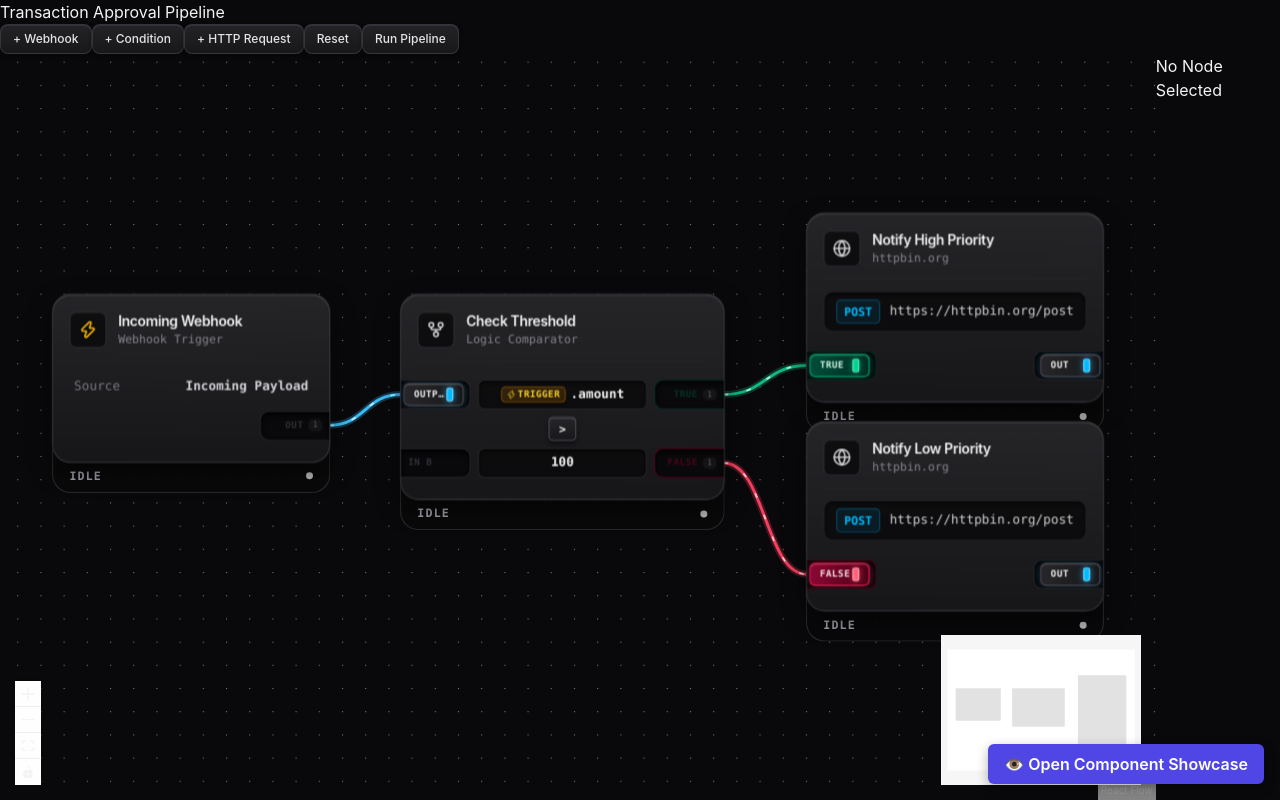
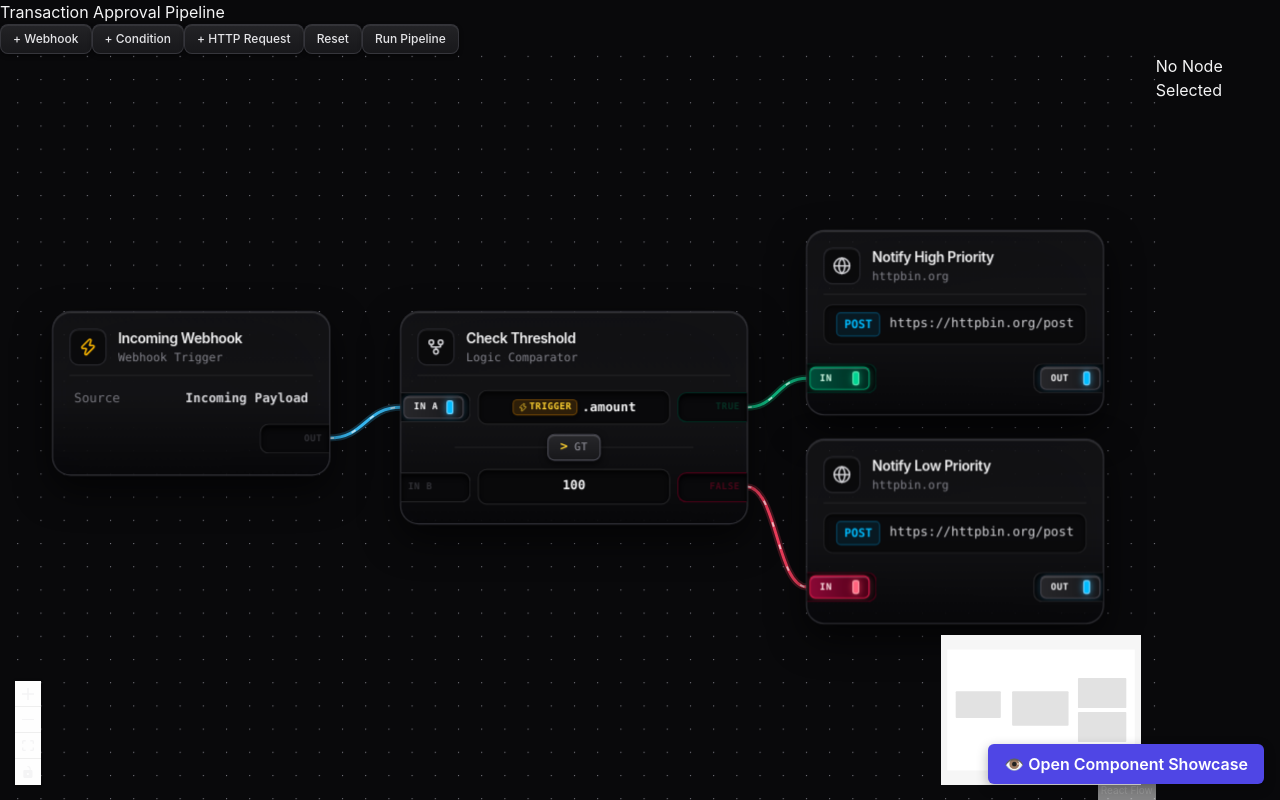
Before and after one commit to Mati-X/Synapse, a React (Vite) app in the folder apps/web/: page / in a window 1280 px wide. Both pictures are taken after a click on the button "🎨 Open Canvas Studio". Built offline with nearby package versions, Linux system fonts and the light colour scheme.

Commit message:
refactor(ui): streamline node ergonomics, port semantics and status indicators

```diff
--- a/apps/web/src/components/atoms/NodePort.tsx
+++ b/apps/web/src/components/atoms/NodePort.tsx
@@ -86,9 +86,7 @@ export const NodePort: React.FC<NodePortProps> = ({
   const activeVariant = !isOutput ? incomingVariant : resolvedVariant;
   const styles = variantStyles[activeVariant];
 
-  const displayLabel = !isOutput && incomingEdge
-    ? incomingEdge.sourceHandle?.toUpperCase() || 'IN'
-    : label || (id === 'true' ? 'TRUE' : id === 'false' ? 'FALSE' : isOutput ? 'OUT' : 'IN');
+  const displayLabel = label || (isOutput ? (id === 'true' ? 'TRUE' : id === 'false' ? 'FALSE' : 'OUT') : 'IN');
 
   return (
     <div
@@ -114,9 +112,9 @@ export const NodePort: React.FC<NodePortProps> = ({
           <span className="text-[8px] font-mono font-bold tracking-wider uppercase">
             {displayLabel}
           </span>
-          {isOutput && connectedEdgesCount > 0 && (
-            <span className="text-[7px] font-mono bg-zinc-800 text-zinc-300 rounded px-1">
-              {connectedEdgesCount}
+          {isOutput && connectedEdgesCount > 1 && (
+            <span className="text-[7px] font-mono bg-zinc-800 text-zinc-300 rounded px-0.5">
+              ×{connectedEdgesCount}
             </span>
           )}
         </div>
--- a/apps/web/src/components/molecules/FormField.tsx
+++ b/apps/web/src/components/molecules/FormField.tsx
@@ -12,10 +12,12 @@ export const FormField: React.FC<FormFieldProps> = ({
   helperText,
 }) => {
   return (
-    <div>
-      <label>{label}</label>
-      {children}
-      {helperText && <span>{helperText}</span>}
+    <div className="flex flex-col gap-1.5 py-1">
+      <div className="flex items-center justify-between">
+        <label className="text-xs font-mono font-medium text-zinc-300">{label}</label>
+      </div>
+      <div>{children}</div>
+      {helperText && <span className="text-[10px] font-mono text-zinc-500">{helperText}</span>}
     </div>
   );
 };
--- a/apps/web/src/components/molecules/NodeCard.tsx
+++ b/apps/web/src/components/molecules/NodeCard.tsx
@@ -4,77 +4,44 @@ import { NodeExecutionStatus } from '../../types/workflow';
 export interface NodeCardProps extends React.HTMLAttributes<HTMLDivElement> {
   selected?: boolean;
   status?: NodeExecutionStatus;
-  footerLabel?: string;
   children: React.ReactNode;
 }
 
-const trayStatusStyles: Record<NodeExecutionStatus, { container: string; text: string }> = {
-  IDLE: {
-    container: 'bg-zinc-950/90 border-zinc-800 shadow-[inset_0_1px_0_rgba(255,255,255,0.04)]',
-    text: 'text-zinc-400',
-  },
-  RUNNING: {
-    container: 'bg-gradient-to-b from-sky-950/90 to-sky-900/90 border-sky-600/60 shadow-[0_4px_16px_rgba(56,189,248,0.25)] animate-pulse',
-    text: 'text-sky-300',
-  },
-  COMPLETED: {
-    container: 'bg-gradient-to-b from-emerald-950/90 to-emerald-900/90 border-emerald-600/60 shadow-[0_4px_16px_rgba(16,185,129,0.2)]',
-    text: 'text-emerald-300',
-  },
-  FAILED: {
-    container: 'bg-gradient-to-b from-rose-950/90 to-rose-900/90 border-rose-600/60 shadow-[0_4px_16px_rgba(244,63,94,0.25)]',
-    text: 'text-rose-300',
-  },
-  SKIPPED: {
-    container: 'bg-zinc-950/60 border-zinc-800/80 opacity-60',
-    text: 'text-zinc-500',
-  },
+const statusChassisStyles: Record<NodeExecutionStatus, string> = {
+  IDLE: 'border-zinc-700/80 hover:border-zinc-500 shadow-[0_8px_24px_rgba(0,0,0,0.65)]',
+  RUNNING: 'border-sky-500/60 shadow-[0_8px_24px_rgba(0,0,0,0.65),0_0_18px_rgba(56,189,248,0.25)]',
+  COMPLETED: 'border-emerald-500/50 shadow-[0_8px_24px_rgba(0,0,0,0.65),0_0_18px_rgba(16,185,129,0.2)]',
+  FAILED: 'border-rose-500/60 shadow-[0_8px_24px_rgba(0,0,0,0.65),0_0_18px_rgba(244,63,94,0.25)]',
+  SKIPPED: 'border-zinc-800/80 opacity-55 shadow-[0_4px_16px_rgba(0,0,0,0.4)]',
 };
 
 export const NodeCard: React.FC<NodeCardProps> = ({
   selected = false,
   status = 'IDLE',
-  footerLabel,
   children,
   className = '',
   onClick,
   ...props
 }) => {
-  const currentTray = trayStatusStyles[status];
-  const displayLabel = footerLabel || status;
+  const chassisStyle = statusChassisStyles[status] || statusChassisStyles.IDLE;
 
   return (
     <div
       data-selected={selected}
       data-status={status}
       onClick={onClick}
-      className={`relative select-none min-w-[240px] transition-all duration-150 ${className}`}
+      className={`
+        relative select-none min-w-[240px] p-3.5 rounded-2xl backdrop-blur-2xl backdrop-saturate-[180%] backdrop-contrast-[110%] cursor-pointer
+        bg-gradient-to-b from-zinc-900/70 via-zinc-900/78 to-zinc-950/85
+        border transition-all duration-200
+        shadow-[inset_0_1px_0_rgba(255,255,255,0.12),0_12px_32px_rgba(0,0,0,0.65)]
+        ${chassisStyle}
+        ${selected ? 'ring-2 ring-indigo-500/80 !border-indigo-400 shadow-[0_0_24px_rgba(99,102,241,0.35)]' : ''}
+        ${className}
+      `}
       {...props}
     >
-      <div
-        className={`
-          relative z-10 p-3.5 rounded-2xl backdrop-blur-md cursor-pointer
-          bg-gradient-to-b from-zinc-800/95 to-zinc-900/95
-          border border-zinc-700/70
-          shadow-[inset_0_1px_0_rgba(255,255,255,0.1),0_8px_20px_rgba(0,0,0,0.5)]
-          transition-all duration-150
-          ${selected ? 'ring-1 ring-inset ring-current/40 shadow-[0_0_20px_rgba(99,102,241,0.25)]' : 'hover:border-zinc-600'}
-        `}
-      >
-        {children}
-      </div>
-
-      <div
-        className={`
-          relative z-0 -mt-3 pt-4 pb-1.5 px-3.5 rounded-b-2xl border-x border-b
-          flex items-center justify-between text-[10px] font-mono font-bold tracking-widest uppercase
-          transition-all duration-200
-          ${currentTray.container}
-        `}
-      >
-        <span className={currentTray.text}>{displayLabel}</span>
-        <span className="w-1.5 h-1.5 rounded-full bg-current opacity-75" />
-      </div>
+      {children}
     </div>
   );
 };
--- a/apps/web/src/components/molecules/NodeHeader.tsx
+++ b/apps/web/src/components/molecules/NodeHeader.tsx
@@ -10,16 +10,40 @@ export interface NodeHeaderProps {
   className?: string;
 }
 
+const statusBadgeStyles: Record<NodeExecutionStatus, { pill: string; dot: string }> = {
+  IDLE: {
+    pill: 'bg-zinc-800/40 text-zinc-400 border-zinc-700/40',
+    dot: 'bg-zinc-500',
+  },
+  RUNNING: {
+    pill: 'bg-sky-500/15 text-sky-400 border-sky-500/30 shadow-[0_0_8px_rgba(56,189,248,0.25)] animate-pulse',
+    dot: 'bg-sky-400 shadow-[0_0_6px_rgba(56,189,248,0.8)]',
+  },
+  COMPLETED: {
+    pill: 'bg-emerald-500/15 text-emerald-400 border-emerald-500/30 shadow-[0_0_8px_rgba(16,185,129,0.2)]',
+    dot: 'bg-emerald-400 shadow-[0_0_6px_rgba(16,185,129,0.8)]',
+  },
+  FAILED: {
+    pill: 'bg-rose-500/15 text-rose-400 border-rose-500/30 shadow-[0_0_8px_rgba(244,63,94,0.25)]',
+    dot: 'bg-rose-400 shadow-[0_0_6px_rgba(244,63,94,0.8)]',
+  },
+  SKIPPED: {
+    pill: 'bg-zinc-800/80 text-zinc-400 border-zinc-700/60',
+    dot: 'bg-zinc-500',
+  },
+};
+
 export const NodeHeader: React.FC<NodeHeaderProps> = ({
   title,
   subtitle,
   icon,
+  status,
   className = '',
 }) => {
   return (
-        <div className={`flex items-center gap-2.5 pb-2.5 mb-2.5 border-b  border-zinc-800/80 select-none ${className}`}>
+    <div className={`flex items-center gap-2.5 pb-2 mb-2 border-b border-zinc-800/80 select-none ${className}`}>
       {icon && (
-                <div className="w-8 h-8 rounded-md bg-zinc-950/80 border border-zinc-700/60 shadow-[inset_0_1px_0_rgba(255,255,255,0.08)] flex items-center justify-center shrink-0 text-zinc-300 [&>svg]:size-4">
+        <div className="w-8 h-8 rounded-lg bg-zinc-950/80 border border-zinc-700/60 shadow-[inset_0_1px_0_rgba(255,255,255,0.08)] flex items-center justify-center shrink-0 text-zinc-300 [&>svg]:size-4">
           {icon}
         </div>
       )}
@@ -34,6 +58,13 @@ export const NodeHeader: React.FC<NodeHeaderProps> = ({
           </span>
         )}
       </div>
+
+      {status && status !== 'IDLE' && (
+        <div className={`flex items-center gap-1.5 px-2 py-0.5 rounded-md text-[8px] font-mono font-bold tracking-wider uppercase shrink-0 border ${statusBadgeStyles[status].pill}`}>
+          <span className={`w-1.5 h-1.5 rounded-full shrink-0 ${statusBadgeStyles[status].dot}`} />
+          <span>{status}</span>
+        </div>
+      )}
     </div>
   );
 };
--- a/apps/web/src/components/organisms/nodes/ConditionNode.tsx
+++ b/apps/web/src/components/organisms/nodes/ConditionNode.tsx
@@ -95,15 +95,16 @@ export const ConditionNode: React.FC<NodeProps<SynapseNode>> = ({ id, data, sele
 
   return (
     <div className="relative">
-      <NodeCard selected={selected} status={data.status} className="w-[280px]">
+      <NodeCard selected={selected} status={data.status} className="w-[300px]">
         <NodeHeader
           title={data.title}
           subtitle="Logic Comparator"
           icon={<GitFork />}
+          status={data.status}
         />
 
         {/* Symmetrical Dual-Story Comparator Deck */}
-        <div className="flex flex-col gap-1.5 pt-0.5">
+        <div className="flex flex-col gap-1 pt-0.5 relative">
           {/* Story A: IN A ── [ Operand A ] ── TRUE */}
           <div className="flex items-center justify-between">
             <NodePort type="target" position={Position.Left} id="input_a" label="IN A" />
@@ -113,9 +114,9 @@ export const ConditionNode: React.FC<NodeProps<SynapseNode>> = ({ id, data, sele
               onClick={() => setActivePicker(activePicker === 'A' ? null : 'A')}
               title="Click to select upstream variable"
               className={`
-                flex-1 mx-1.5 bg-zinc-950/80 hover:bg-zinc-900 border rounded-md px-2 py-1
-                shadow-[inset_0_1.5px_2px_rgba(0,0,0,0.6)] flex items-center justify-center min-w-0 cursor-pointer transition-colors
-                ${activePicker === 'A' ? 'border-amber-400/80 ring-1 ring-amber-400/40' : 'border-zinc-800/90 hover:border-zinc-600'}
+                flex-1 mx-1.5 bg-zinc-950/90 hover:bg-zinc-900 border rounded-lg px-2.5 py-1.5
+                shadow-[inset_0_1.5px_3px_rgba(0,0,0,0.7)] flex items-center justify-center min-w-0 cursor-pointer transition-all
+                ${activePicker === 'A' ? 'border-amber-400/90 ring-1 ring-amber-400/50' : 'border-zinc-800/90 hover:border-zinc-600'}
               `}
             >
               {renderOperand(field)}
@@ -124,16 +125,20 @@ export const ConditionNode: React.FC<NodeProps<SynapseNode>> = ({ id, data, sele
             <NodePort type="source" position={Position.Right} id="true" label="TRUE" />
           </div>
 
-          {/* Center Operator Keycap (Click to toggle operator) */}
-          <div className="relative flex items-center justify-center -my-1 z-10">
+          {/* Center Operator Keycap & Bridge */}
+          <div className="relative flex items-center justify-center py-0.5 z-10">
+            <div className="absolute inset-x-8 h-px bg-zinc-800/80 -z-1" />
             <button
               type="button"
               onClick={handleCycleOperator}
               title={`Operator: ${operator}. Click to cycle.`}
-              className="nodrag nopan bg-gradient-to-b from-zinc-800 to-zinc-900 hover:from-zinc-700 hover:to-zinc-800 active:scale-95 border border-zinc-600/80 hover:border-zinc-500 rounded px-2 py-0.5 shadow-[0_2px_4px_rgba(0,0,0,0.5),inset_0_1px_0_rgba(255,255,255,0.15)] flex items-center justify-center cursor-pointer transition-all"
+              className="nodrag nopan bg-gradient-to-b from-zinc-800 to-zinc-900 hover:from-zinc-700 hover:to-zinc-800 active:scale-95 border border-zinc-600/90 hover:border-zinc-400 rounded-md px-2.5 py-0.5 shadow-[0_2px_6px_rgba(0,0,0,0.6),inset_0_1px_0_rgba(255,255,255,0.18)] flex items-center gap-1.5 cursor-pointer transition-all"
             >
-              <span className="text-[10px] font-mono font-bold text-zinc-100 tracking-tight">
+              <span className="text-[11px] font-mono font-bold text-amber-300 tracking-tight">
                 {symbol}
+              </span>
+              <span className="text-[9px] font-mono text-zinc-400 uppercase tracking-wider">
+                {operator}
               </span>
             </button>
           </div>
@@ -147,9 +152,9 @@ export const ConditionNode: React.FC<NodeProps<SynapseNode>> = ({ id, data, sele
               onClick={() => setActivePicker(activePicker === 'B' ? null : 'B')}
               title="Click to select variable or target value"
               className={`
-                flex-1 mx-1.5 bg-zinc-950/80 hover:bg-zinc-900 border rounded-md px-2 py-1
-                shadow-[inset_0_1.5px_2px_rgba(0,0,0,0.6)] flex items-center justify-center min-w-0 cursor-pointer transition-colors
-                ${activePicker === 'B' ? 'border-amber-400/80 ring-1 ring-amber-400/40' : 'border-zinc-800/90 hover:border-zinc-600'}
+                flex-1 mx-1.5 bg-zinc-950/90 hover:bg-zinc-900 border rounded-lg px-2.5 py-1.5
+                shadow-[inset_0_1.5px_3px_rgba(0,0,0,0.7)] flex items-center justify-center min-w-0 cursor-pointer transition-all
+                ${activePicker === 'B' ? 'border-amber-400/90 ring-1 ring-amber-400/50' : 'border-zinc-800/90 hover:border-zinc-600'}
               `}
             >
               {renderOperand(targetValue)}
--- a/apps/web/src/components/organisms/nodes/HttpRequestNode.tsx
+++ b/apps/web/src/components/organisms/nodes/HttpRequestNode.tsx
@@ -41,6 +41,7 @@ export const HttpRequestNode: React.FC<NodeProps<SynapseNode>> = ({ id, data, se
         title={data.title}
         subtitle={domain || 'HTTP Webhook'}
         icon={<FaviconIcon url={url} />}
+        status={data.status}
       />
 
       {/* Recessed Request Well */}
--- a/apps/web/src/components/organisms/nodes/TriggerNode.tsx
+++ b/apps/web/src/components/organisms/nodes/TriggerNode.tsx
@@ -19,6 +19,7 @@ export const TriggerNode: React.FC<NodeProps<SynapseNode>> = ({ id, data, select
         title={data.title}
         subtitle="Webhook Trigger"
         icon={<Zap className="text-amber-400" />}
+        status={data.status}
       />
 
       <div className="flex items-center justify-between text-[11px] font-mono text-zinc-400 py-1 px-1">
```
Lines whose indentation alone changed are shown as unchanged.
